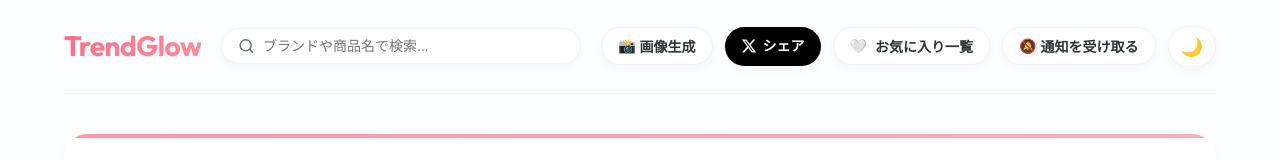
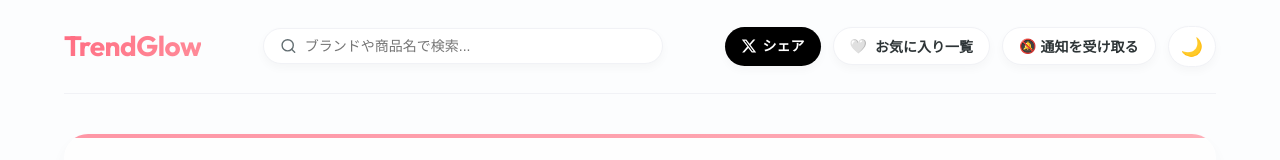
Before and after one commit to yrueymai1236-cpu/beauty-trends-app, a React (Vite) app: page / in a window 1280 px wide. Shown: the top 160 px of the page. Built offline with nearby package versions, Linux system fonts and the light colour scheme; no server answers.

Commit message:
Security: Hide Instagram image generator behind secret admin query parameter (?admin=true)

```diff
--- a/src/App.jsx
+++ b/src/App.jsx
@@ -34,6 +34,17 @@ function App() {
   const [legalModalType, setLegalModalType] = useState(null); // 'terms' | 'privacy' | null
   const [isInstaModalOpen, setIsInstaModalOpen] = useState(false);
   const [affiliateConfig, setAffiliateConfig] = useState(null);
+
+  // シークレットURL（?admin=true）でアクセスした時だけ管理者モードをONにする
+  const [isAdmin, setIsAdmin] = useState(() => {
+    const params = new URLSearchParams(window.location.search);
+    if (params.get('admin') === 'true') {
+      sessionStorage.setItem('trendglow_admin', 'true');
+      return true;
+    }
+    return sessionStorage.getItem('trendglow_admin') === 'true';
+  });
+
   const [displayCount, setDisplayCount] = useState(20);
   const [showScrollTop, setShowScrollTop] = useState(false);
   const [sharedIds, setSharedIds] = useState([]);
@@ -316,7 +327,7 @@ function App() {
         setSearchQuery={setSearchQuery}
         isPushEnabled={isPushEnabled}
         onTogglePush={togglePushSubscription}
-        onOpenInstaModal={() => setIsInstaModalOpen(true)}
+        onOpenInstaModal={isAdmin ? () => setIsInstaModalOpen(true) : null}
       />
       <main>
         {!showFavorites && <Hero products={products} onOpenModal={setModalProduct} />}
--- a/src/components/Header.jsx
+++ b/src/components/Header.jsx
@@ -21,6 +21,7 @@ const Header = ({ isDarkMode, setIsDarkMode, showFavorites, setShowFavorites, se
       </div>
 
       <nav className="header-actions">
+        {onOpenInstaModal && (
           <button
             className="action-btn"
             onClick={onOpenInstaModal}
@@ -30,6 +31,7 @@ const Header = ({ isDarkMode, setIsDarkMode, showFavorites, setShowFavorites, se
             <span>📸</span>
             <span className="btn-text">画像生成</span>
           </button>
+        )}
         <a
           href={`https://twitter.com/intent/tweet?text=${encodeURIComponent('最新のコスメトレンドをチェック！美容好き必見のトレンド情報👀 #コスメトレンド #美容 #メイク')}&url=${encodeURIComponent('https://beauty-trends-app.onrender.com')}`}
           target="_blank"
```
Lines whose indentation alone changed are shown as unchanged.
